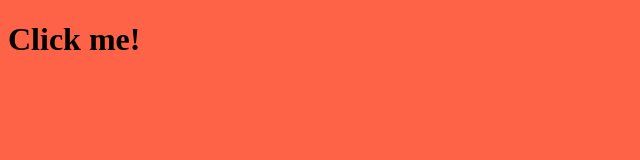
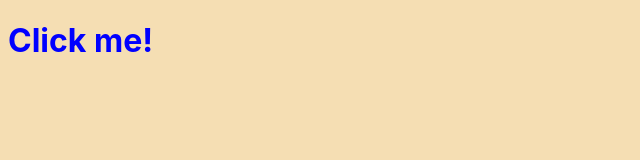
Before and after one commit to solsol2004/momentum-2022, a plain HTML site: page index.html in a window 1280 px wide. Shown: the whole page, without its empty margins (0-640 px from the left). Drawn offline with Linux system fonts and the light colour scheme.

Commit message:
Update style.css

```diff
--- a/style.css
+++ b/style.css
@@ -1,3 +1,17 @@
 body {
-  background-color: tomato;
+  background-color: wheat;
 }
+
+h1 {
+  color: blue;
+  transition: color 0.5s ease-in-out;
+}
+
+.clicked {
+  color: tomato;
+}
+
+.sexy-font {
+  font-family: -apple-system, BlinkMacSystemFont, "Segoe UI", Roboto, Oxygen,
+    Ubuntu, Cantarell, "Open Sans", "Helvetica Neue", sans-serif;
+}
```
